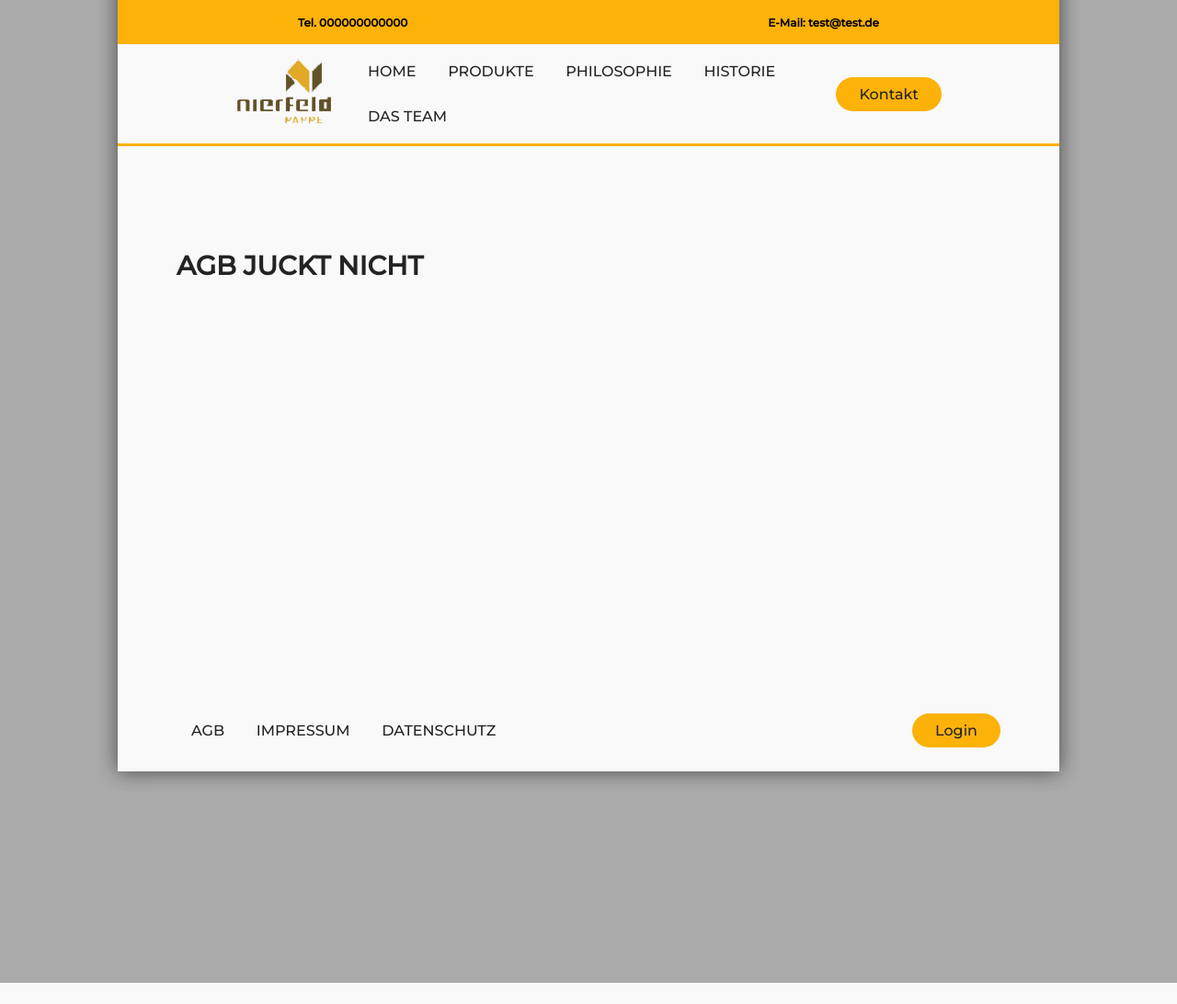
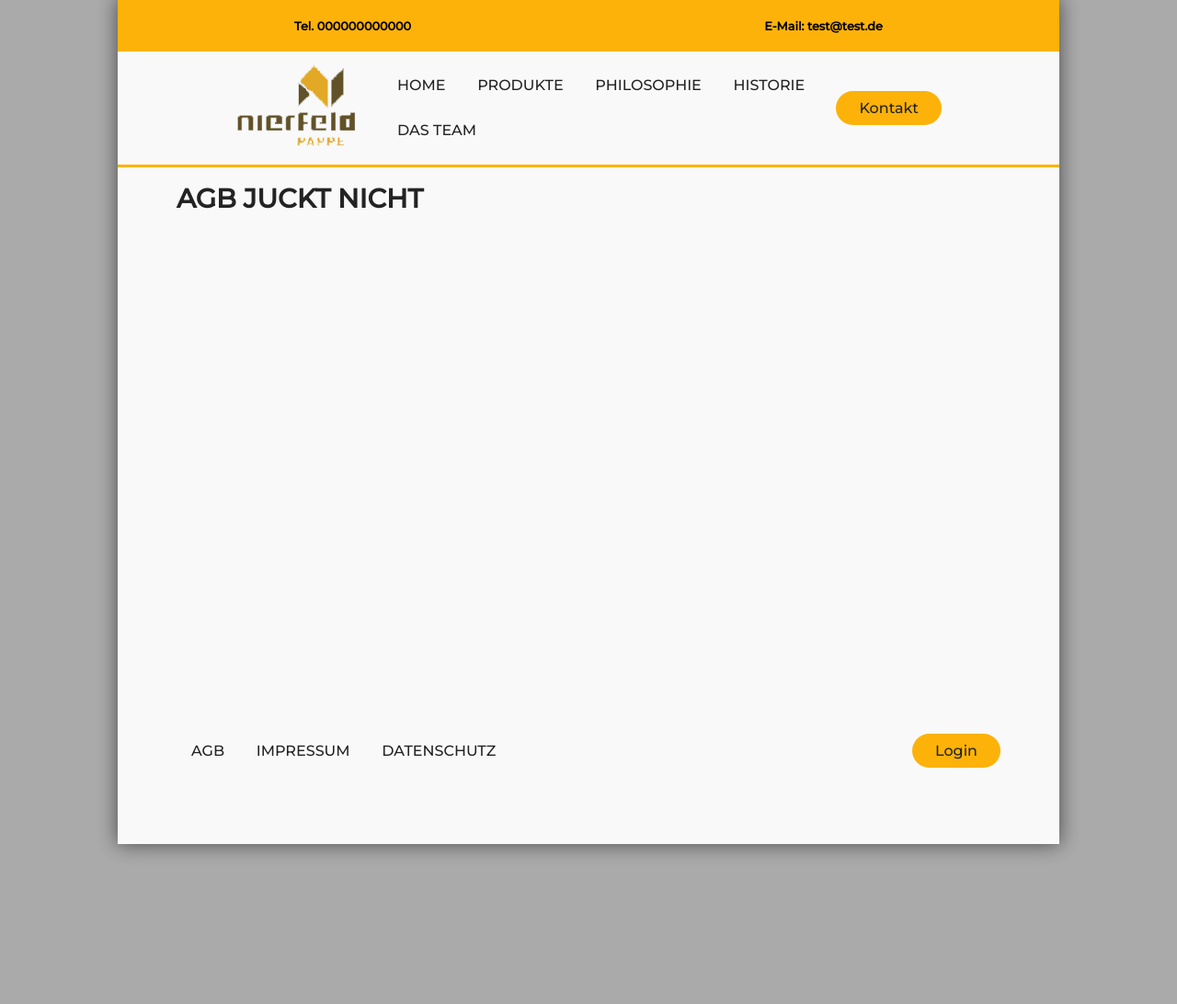
Before and after one commit to BukkitGerman/ITA-F_Pappen_Fabrik_Nierfeld, a PHP site: page /p/agb/index.php in a window 1280 px wide. Shown: the whole page at 92% size. Before the commit the page ends 1069 px from the top, so only its background shows below. Run offline with PHP 8.4, Linux system fonts and the light colour scheme; style sheets or scripts are compiled from the project's sources.

Commit message:
fix 2 errors

```diff
--- a/p3/page/css/login.css
+++ b/p3/page/css/login.css
@@ -1,4 +1,9 @@
 @import url("https://fonts.googleapis.com/css2?family=Montserrat:wght@500&display=swap");
+body {
+  overflow: hidden; }
+  body footer {
+    bottom: 37vh !important; }
+
 div.login {
   position: fixed;
   margin: 5vh auto auto auto;
--- a/p3/page/css/login.sass
+++ b/p3/page/css/login.sass
@@ -7,7 +7,10 @@ $firma-2: #D8991F
 $firma-3: #4E421F
 $grun: #5c8450
 
-
+body
+	overflow: hidden
+	footer
+		bottom: 37vh !important
 div.login
 	position: fixed
 	margin: 5vh auto auto auto
--- a/p3/page/css/navbar.css
+++ b/p3/page/css/navbar.css
@@ -19,7 +19,7 @@
     width: 80vw;
     z-index: 20;
     display: flex;
-    height: 3rem;
+    height: 7vh;
     background: #FCB209;
     justify-content: space-around;
     flex-direction: row;
@@ -27,24 +27,24 @@
     .border div {
       background: transparent;
       font-weight: 700;
-      font-size: 120%; }
+      font-size: 1.6vh; }
 
   header {
     position: sticky;
     margin: auto auto auto auto;
-    top: 3rem;
+    top: 7vh;
     width: 80vw;
     display: flex;
+    height: 15.7vh;
     justify-content: space-between;
     align-items: center;
     padding: 5px 10%;
     z-index: 20;
-    box-shadow: 0 0 black;
     border-bottom: 0.2rem solid #FCB209; }
     header .logo {
       margin: 0 0 0 0;
       cursor: pointer;
-      width: 10vw; }
+      width: 20vh; }
     header .nav__links {
       list-style: none; }
       header .nav__links li {
--- a/p3/page/css/navbar.sass
+++ b/p3/page/css/navbar.sass
@@ -29,7 +29,7 @@ $breakpoint: 992px
 		width: 80vw
 		z-index: 20
 		display: flex
-		height: 3rem
+		height: 7vh
 		background: $firma-1
 		justify-content: space-around
 		flex-direction: row
@@ -38,24 +38,24 @@ $breakpoint: 992px
 		div
 			background: transparent
 			font-weight: 700
-			font-size: 120%
+			font-size: 1.6vh
 	header
 		position: sticky
 		margin: auto auto auto auto
-		top: 3rem
+		top: 7vh
 		width: 80vw
 		display: flex
+		height: 15.7vh
 		justify-content: space-between
 		align-items: center
 		padding: 5px 10%
 		z-index: 20
-		box-shadow: 0 0 black
 		border-bottom: .2rem solid $firma-1
 
 		.logo
 			margin: 0 0 0 0
 			cursor: pointer
-			width: 10vw
+			width: 20vh
 
 		.nav__links
 			list-style: none
--- a/p3/page/css/style.css
+++ b/p3/page/css/style.css
@@ -31,28 +31,28 @@
 html {
   background: #aaaaaa; }
   html body {
-    height: 100%;
     font-size: 62.5%;
     font-family: "Montserrat", sans-serif;
-    background: #aaaaaa; }
+    background: #aaaaaa;
+    height: 100%; }
   html .wrapper {
     position: relative;
     display: flex;
     margin: auto auto auto auto;
     box-shadow: 1px 0 20px rgba(0, 0, 0, 0.3), -1px 0 20px rgba(0, 0, 0, 0.3);
-    top: -30vh;
-    padding-top: 10rem;
+    top: -23vh;
+    padding-top: 5vh;
     width: 80vw;
     justify-content: center;
     min-height: 115vh;
-    height: auto15vh;
+    height: auto;
     margin-bottom: -5rem;
     color: #232323; }
     html .wrapper .content {
       position: relative;
-      margin: 12rem auto 10rem auto;
+      margin: 20vh auto 10rem auto;
       width: 70vw;
-      height: auto;
+      height: 100%;
       font-size: 0.9rem; }
 
 .link__form {
--- a/p3/page/css/style.sass
+++ b/p3/page/css/style.sass
@@ -43,10 +43,11 @@ html
 	background: #aaaaaa
 
 	body
-		height: 100%
 		font-size: 62.5%
 		font-family: "Montserrat", sans-serif
 		background: #aaaaaa
+		height: 100%
+
 
 
 	.wrapper
@@ -54,8 +55,8 @@ html
 		display: flex
 		margin: auto auto auto auto
 		box-shadow: 1px 0 20px rgba(0, 0, 0, 0.3), -1px 0 20px rgba(0, 0, 0, 0.3)
-		top: -30vh
-		padding-top: 10rem
+		top: -23vh
+		padding-top: 5vh
 		width: 80vw
 		justify-content: center
 		min-height: 115vh
@@ -64,20 +65,14 @@ html
 		color: $primary
 		.content
 			position: relative
-			margin: 12rem auto 10rem auto
+			margin: 20vh auto 10rem auto
 			width: 70vw
-			height: auto
+			height: 100%
 			font-size: 0.9rem
 
 
 .link__form
 	display: none
-
-
-
-
-
-
 
 
 #all
--- /dev/null
+++ b/p3/page/js/main.js
@@ -0,0 +1,3 @@
+window.addEventListener('load', () => {
+
+});
--- a/p3/page/p/agb/index.php
+++ b/p3/page/p/agb/index.php
@@ -9,7 +9,6 @@ include '../../template/footer.php';
 	<link rel="stylesheet" type="text/css" href="../../css/style.css">
 	<link rel="stylesheet" type="text/css" href="../../css/navbar.css">
 	<link rel="stylesheet" type="text/css" href="../../css/footer.css">
-	<link rel="stylesheet" type="text/css" href="../../css/login.css">
 </head>
 <body>
 <?php
--- a/p3/page/p/datenschutz/index.php
+++ b/p3/page/p/datenschutz/index.php
@@ -9,7 +9,6 @@ include '../../template/footer.php';
 	<link rel="stylesheet" type="text/css" href="../../css/style.css">
 	<link rel="stylesheet" type="text/css" href="../../css/navbar.css">
 	<link rel="stylesheet" type="text/css" href="../../css/footer.css">
-	<link rel="stylesheet" type="text/css" href="../../css/login.css">
 </head>
 <body>
 <?php
--- a/p3/page/p/historie/index.php
+++ b/p3/page/p/historie/index.php
@@ -9,7 +9,6 @@ include '../../template/footer.php';
 	<link rel="stylesheet" type="text/css" href="../../css/style.css">
 	<link rel="stylesheet" type="text/css" href="../../css/navbar.css">
 	<link rel="stylesheet" type="text/css" href="../../css/footer.css">
-	<link rel="stylesheet" type="text/css" href="../../css/login.css">
 	<link rel="stylesheet" type="text/css" href="../../css/timeline.css">
 </head>
 <body>
--- a/p3/page/p/home/index.php
+++ b/p3/page/p/home/index.php
@@ -9,7 +9,6 @@ include '../../template/footer.php';
 	<link rel="stylesheet" type="text/css" href="../../css/style.css">
 	<link rel="stylesheet" type="text/css" href="../../css/navbar.css">
 	<link rel="stylesheet" type="text/css" href="../../css/footer.css">
-	<link rel="stylesheet" type="text/css" href="../../css/login.css">
 </head>
 <body>
 <?php
--- a/p3/page/p/impressum/index.php
+++ b/p3/page/p/impressum/index.php
@@ -9,7 +9,6 @@ include '../../template/footer.php';
 	<link rel="stylesheet" type="text/css" href="../../css/style.css">
 	<link rel="stylesheet" type="text/css" href="../../css/navbar.css">
 	<link rel="stylesheet" type="text/css" href="../../css/footer.css">
-	<link rel="stylesheet" type="text/css" href="../../css/login.css">
 </head>
 <body>
 <?php
--- a/p3/page/p/kontakt/index.php
+++ b/p3/page/p/kontakt/index.php
@@ -9,7 +9,6 @@ include '../../template/footer.php';
 	<link rel="stylesheet" type="text/css" href="../../css/style.css">
 	<link rel="stylesheet" type="text/css" href="../../css/navbar.css">
 	<link rel="stylesheet" type="text/css" href="../../css/footer.css">
-	<link rel="stylesheet" type="text/css" href="../../css/login.css">
 </head>
 <body>
 <?php
--- a/p3/page/p/philosophie/index.php
+++ b/p3/page/p/philosophie/index.php
@@ -9,7 +9,6 @@ include '../../template/footer.php';
 	<link rel="stylesheet" type="text/css" href="../../css/style.css">
 	<link rel="stylesheet" type="text/css" href="../../css/navbar.css">
 	<link rel="stylesheet" type="text/css" href="../../css/footer.css">
-	<link rel="stylesheet" type="text/css" href="../../css/login.css">
 	<link rel="stylesheet" type="text/css" href="../../css/team.css">
 </head>
 <body>
--- a/p3/page/p/produkte/index.php
+++ b/p3/page/p/produkte/index.php
@@ -9,7 +9,6 @@ include '../../template/footer.php';
 	<link rel="stylesheet" type="text/css" href="../../css/style.css">
 	<link rel="stylesheet" type="text/css" href="../../css/navbar.css">
 	<link rel="stylesheet" type="text/css" href="../../css/footer.css">
-	<link rel="stylesheet" type="text/css" href="../../css/login.css">
 	<link rel="stylesheet" type="text/css" href="../../css/team.css">
 </head>
 <body>
--- a/p3/page/p/team/index.php
+++ b/p3/page/p/team/index.php
@@ -9,7 +9,6 @@ include '../../template/footer.php';
 	<link rel="stylesheet" type="text/css" href="../../css/style.css">
 	<link rel="stylesheet" type="text/css" href="../../css/navbar.css">
 	<link rel="stylesheet" type="text/css" href="../../css/footer.css">
-	<link rel="stylesheet" type="text/css" href="../../css/login.css">
 	<link rel="stylesheet" type="text/css" href="../../css/team.css">
 </head>
 <body>
```
Also changed, not shown: 3 other files.
